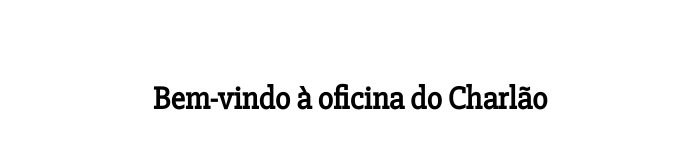
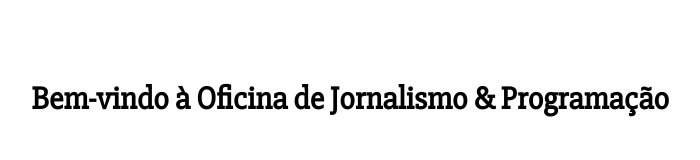
Before and after one commit to carloslemos/oficina, a website: page exercicio/static/index.html in a window 1280 px wide. Shown: the whole page, without its empty margins (290-990 px from the left). Drawn offline with Linux system fonts and the light colour scheme; no server answers.

Commit message:
mudança no H1 do exercício

```diff
--- a/exercicio/static/index.html
+++ b/exercicio/static/index.html
@@ -3,7 +3,7 @@
 <head>
 	<meta charset="utf-8">
 
-	<title>Oficina do Charlão</title>
+	<title>Oficina de Jornalismo & Programação</title>
 	<meta name="description" content="So it begins">
 	<meta name="author" content="Carlos Lemos vulgo @carlos_tlemos no Twitter">
 
@@ -13,7 +13,7 @@
 </head>
 
 <body>
-	<h1>Bem-vindo à oficina do Charlão</h1>
+	<h1>Bem-vindo à Oficina de Jornalismo & Programação</h1>
 
 	<form>
 		<input type="text" placeholder="insira seu nome" data-input="nome"></input>
```
